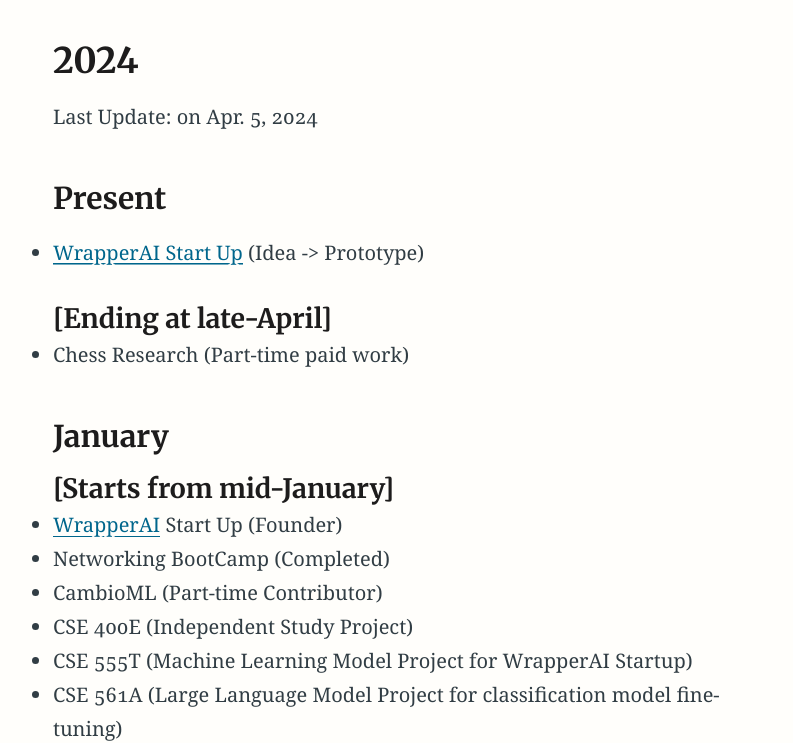
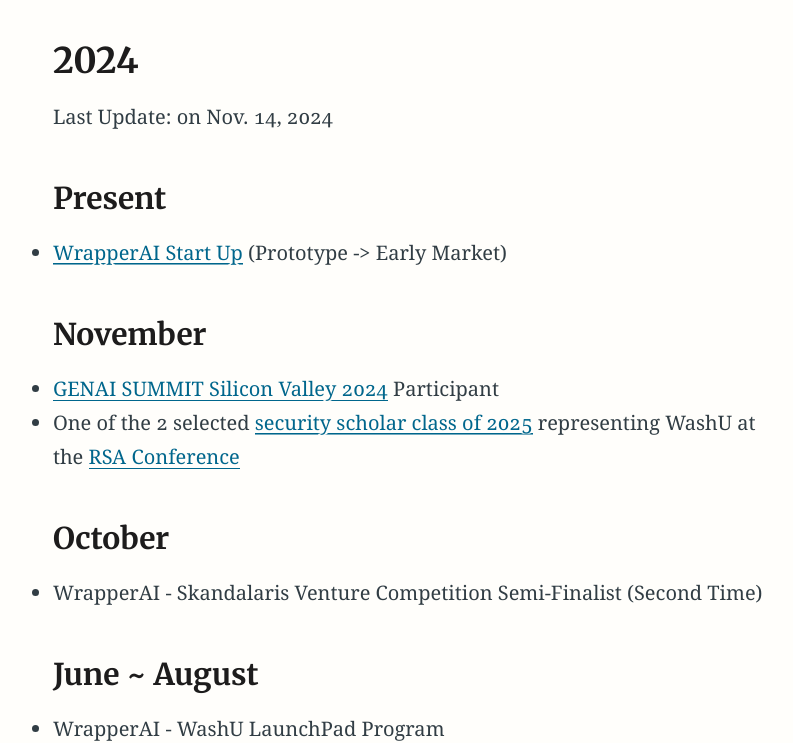
Before and after one commit to LZDXN/LZDXN.github.io, a Jekyll site: the page built from timeline.md, in a window 1280 px wide and 900 px high, scrolled down 271 px, cut to the strip 157-900 px from the top of the window. Shown: the whole strip, without its empty margins (230-1023 px from the left). Built offline with Jekyll 4.4.1, drawn with Linux system fonts in a browser that asks for light colours; some of the changed text lies outside the part shown.

Commit message:
update current year exp

```diff
--- a/timeline.md
+++ b/timeline.md
@@ -7,15 +7,30 @@
 
 ## 2024
 
-Last Update: on Apr. 5, 2024
+Last Update: on Nov. 14, 2024
 
 ### Present
+- [WrapperAI Start Up](https://wrapperai.org/) (Prototype -> Early Market)
 
-- [WrapperAI Start Up](https://wrapperai.org/) (Idea -> Prototype)
+### November
+- [GENAI SUMMIT Silicon Valley 2024](https://genaisummit.ai/) Participant
+- One of the 2 selected [security scholar class of 2025](https://www.rsaconference.com/rsac-programs/security-scholar) representing WashU at the [RSA Conference](https://www.rsaconference.com/)
 
-#### [Ending at late-April]
+### October
+- WrapperAI - Skandalaris Venture Competition Semi-Finalist (Second Time)
 
-- Chess Research (Part-time paid work)
+### June ~ August
+- WrapperAI - WashU LaunchPad Program
+
+### May
+- WrapperAI - StartUp World Cup 2024 Semi-Finalist (Top 10 in Data Track at St. Louis Regional)
+
+### April
+
+- WrapperAI - Third Place in STLREE
+
+### February
+- WrapperAI - Skandalaris Venture Competition Semi-Finalist
 
 ### January
 
```
